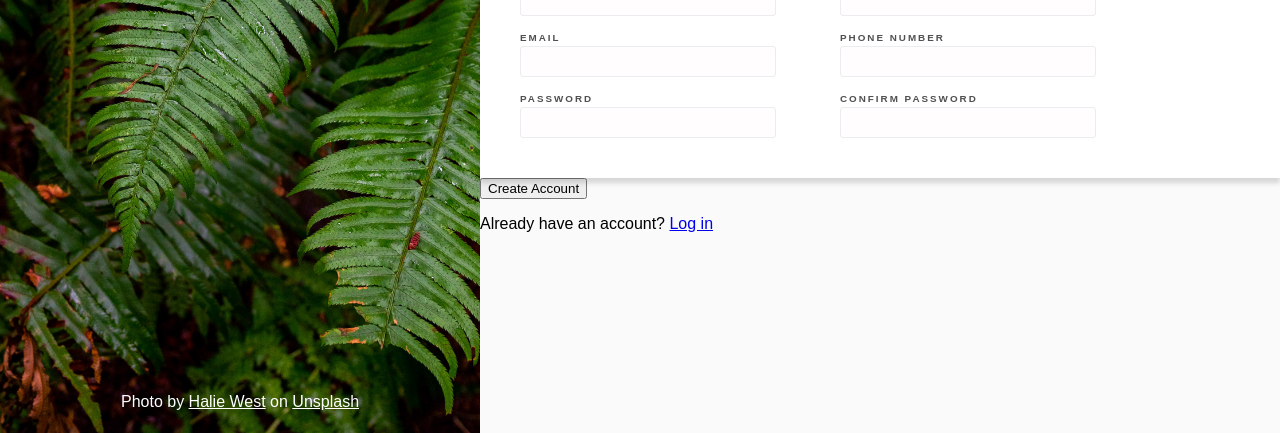
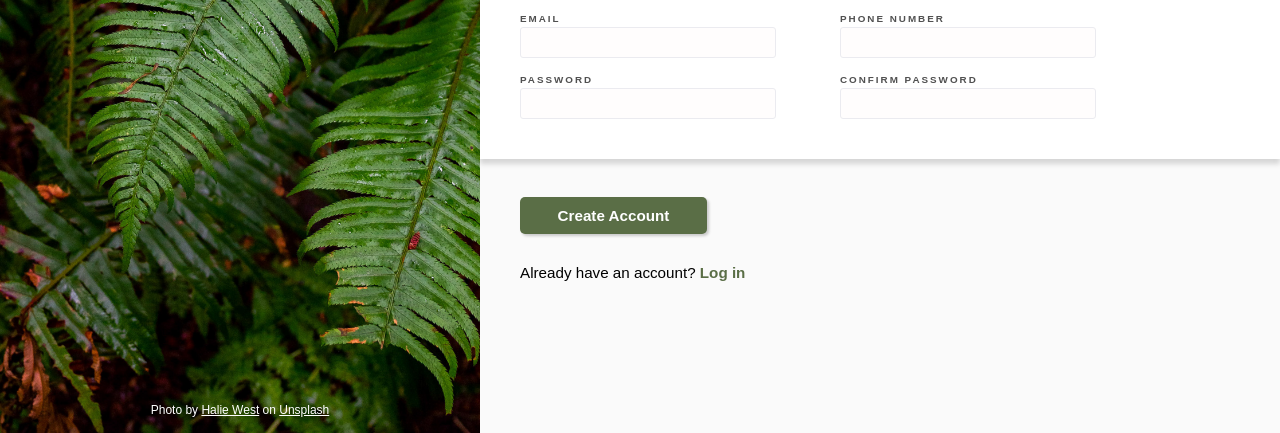
Before and after one commit to ph1y/sign-up-form, a plain HTML site: page index.html in a window 1280 px wide. Shown: the part 367-800 px from the top of the page. Drawn offline with Linux system fonts and the light colour scheme.

Commit message:
Create bottom section

```diff
--- a/css/style.css
+++ b/css/style.css
@@ -43,8 +43,9 @@ body {
 .footer {
     position: relative;
     color: rgb(255, 255, 255);
-    top: calc(100% - 40px);
+    top: calc(100% - 30px);
     text-align: center;
+    font-size: max(calc(1vh + 0.3vw), 0.75rem);
 }
 
 .footer a {
@@ -131,4 +132,27 @@ label {
 
 .bottom {
     flex: 1;
+    padding: calc(3.5% + 10px) 0 0 5%;
 }
+
+.bottom button {
+    padding: max(10px, 1.25vh) max(20px, calc(2vw + 1.5vh));
+    border: none;
+    border-radius: 5px;
+    background-color: rgb(90, 110, 70);
+    color: rgb(255, 255, 255);
+    font-weight: 700;
+    box-shadow: 2px 2px 3px rgba(0, 0, 0, 0.2);
+    font-size: max(calc(1.5vh + 0.25vw), 0.75rem);
+    margin-bottom: 2%;
+}
+
+.bottom p {
+    font-size: max(calc(1.5vh + 0.25vw), 0.75rem);
+}
+
+.bottom a {
+    text-decoration: none;
+    color: rgb(90, 110, 70);
+    font-weight: 700;
+}
--- a/index.html
+++ b/index.html
@@ -57,11 +57,11 @@
                     <div class="form-row">
                         <div class="form-item pwd">
                             <label for="pwd">Password</label>
-                            <input type="password" name="pwd" id="pwd">
+                            <input class="error" type="password" name="pwd" id="pwd">
                         </div>
                         <div class="form-item confirm-pwd">
                             <label for="confirm-pwd">Confirm Password</label>
-                            <input type="password" name="confirm-pwd" id="confirm-pwd">
+                            <input class="error" type="password" name="confirm-pwd" id="confirm-pwd">
                         </div>
                     </div>
                 </form>
```
